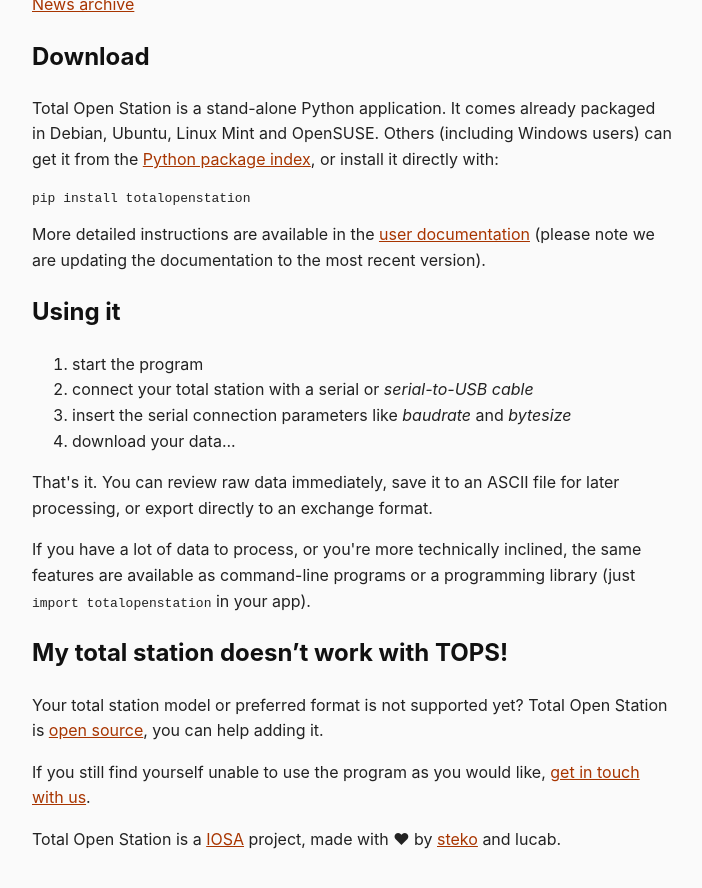
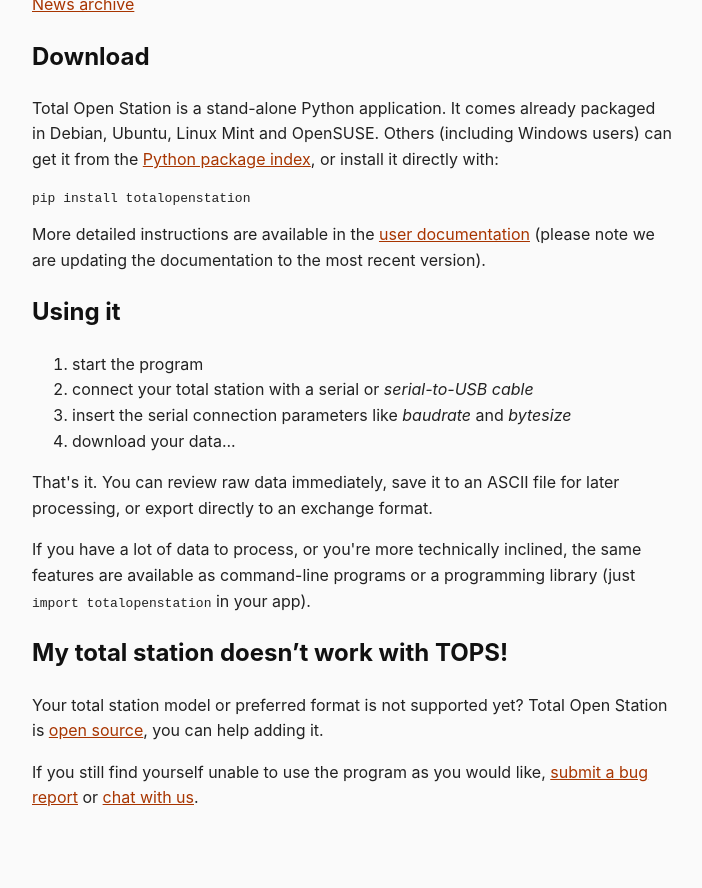
Before and after one commit to totalopenstation/totalopenstation, a Jekyll site: the page built from index.html, in a window 1280 px wide and 900 px high, scrolled down 1021 px. Shown: the top 888 px of the window, without its empty margins (288-990 px from the left). Built offline with Jekyll 4.4.1, drawn with Linux system fonts in a browser that asks for light colours; after the commit the page ends 1880 px from its top, so only the background shows below that.

Commit message:
Update index.html

```diff
--- a/index.html
+++ b/index.html
@@ -70,9 +70,6 @@
 you can help adding it.</p>
 
 <p>If you still find yourself unable to use the program as you
-would like, <a href="{{ site.github.issues_url }}">get in touch with us</a>.</p>
-
-<p>Total Open Station is a <a href="http://www.iosa.it/">IOSA</a> project,
-made with ♥ by <a href="http://steko.iosa.it/">steko</a> and lucab.</p>
+would like, <a href="{{ site.github.issues_url }}">submit a bug report</a> or <a href="https://matrix.to/#/#totalopenstation:matrix.org">chat with us</a>.</p>
 
 </div>
```
